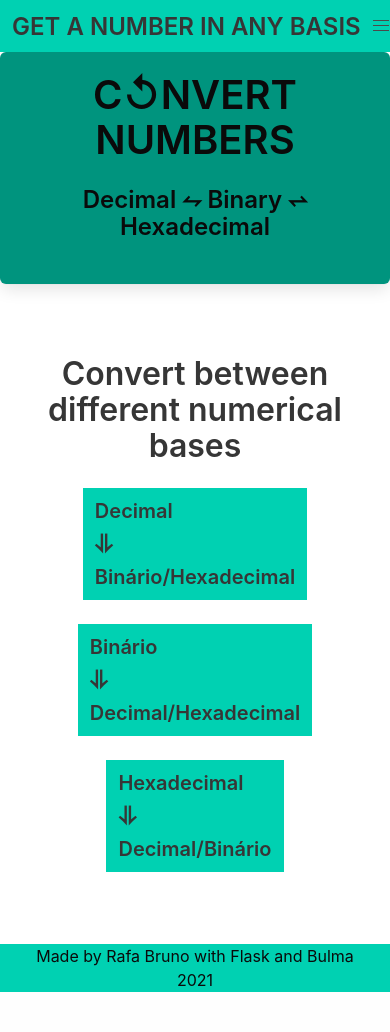
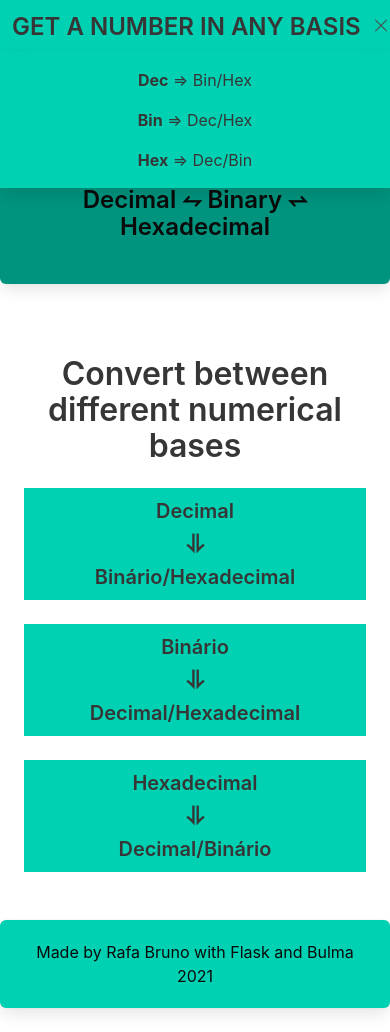
Before and after one commit to rafarbop/ConvertNumbers, a Flask app: page / in a window 390 px wide, after a click that opens the changed part. Before the commit the page ends 992 px from the top, so only its background shows below. Run offline with Flask 2, Linux system fonts and the light colour scheme.

Commit message:
mobile worked

```diff
--- a/templates/base.html
+++ b/templates/base.html
@@ -11,7 +11,16 @@
     # endblock
     Convert Numbers
     </title>
+    <style>
+        @media screen and (max-width: 1024px) {
+            .navbar-end {
+                display: flex;
+                flex-direction: column;
+                align-items: center;
+            }
+        }
 
+    </style>
 </head>
 <body>
     # include "header.html"
@@ -19,10 +28,39 @@
     # block content_base
     # endblock content_base
 
-    <div class='hero-foot has-background-primary'>
-        <p class='has-text-centered has-text-black'>Made by Rafa Bruno with Flask and Bulma</p>
-        <p class='has-text-centered has-text-black'>2021</p>
+    <div class='hero-foot box has-background-primary has-text-centered has-text-black'>
+        <p>
+            Made by Rafa Bruno with Flask and Bulma
+        </p>
+        <p>2021</p>
     </div>
 
+    <script>
+        document.addEventListener('DOMContentLoaded', () => {
+
+        // Get all "navbar-burger" elements
+        const $navbarBurgers = Array.prototype.slice.call(document.querySelectorAll('.navbar-burger'), 0);
+
+        // Check if there are any navbar burgers
+        if ($navbarBurgers.length > 0) {
+
+        // Add a click event on each of them
+        $navbarBurgers.forEach( el => {
+            el.addEventListener('click', () => {
+
+            // Get the target from the "data-target" attribute
+            const target = el.dataset.target;
+            const $target = document.getElementById(target);
+
+            // Toggle the "is-active" class on both the "navbar-burger" and the "navbar-menu"
+            el.classList.toggle('is-active');
+            $target.classList.toggle('is-active');
+
+            });
+        });
+        }
+
+        });
+    </script>
 </body>
 </html>
--- a/templates/header.html
+++ b/templates/header.html
@@ -1,22 +1,24 @@
 <header class="box has-background-primary-dark">
-  <p class="title is-2 has-text-centered ">
+  <p class="title is-2 has-text-centered">
     <a class="has-text-black" href="/">C&olarr;NVERT NUMBERS</a>
   </p>
   <p class="title is-4 has-text-centered has-text-black">
     Decimal &lurdshar; Binary &ldrushar; Hexadecimal
   </p>
-  <nav class="navbar has-background-primary is-fixed-top">
+  <nav class="navbar has-background-primary is-fixed-top" role="navigation" aria-label="main navigation">
     <div class="navbar-brand">
       <div class="navbar-item">
-        <p class="title is-4 has-text-grey-darker">GET A NUMBER IN ANY BASIS</p>
+        <p class="title is-4 is-5-mobile has-text-grey-darker">GET A NUMBER IN ANY BASIS</p>
       </div>
-      <a role="button" class="navbar-burger" data-target="navbarBasic">
+      <a role="button" class="navbar-burger" aria-label="menu" aria-expanded="false" data-target="navbarBasic">
         <span aria-hidden="true"></span>
         <span aria-hidden="true"></span>
         <span aria-hidden="true"></span>
       </a>
     </div>
-    <div id="navbarBasic" class="navbar-menu">
+    <div id="navbarBasic" class="navbar-menu has-background-primary">
+      <div class="navbar-start">
+      </div>
       <div class="navbar-end">
         <a href="/decimal" class="navbar-item has-text-grey-darker"><strong>Dec</strong> &rArr; Bin/Hex</a>
         <a href="/binary" class="navbar-item has-text-grey-darker"><strong>Bin</strong> &rArr; Dec/Hex</a>
--- a/templates/index.html
+++ b/templates/index.html
@@ -6,30 +6,23 @@
         <h1 class="title is-center has-text-centered">
             Convert between different numerical bases
         </h1>
-        <div class="is-flex is-flex-direction-column is-align-items-center">
-            <div>
-                <a href="/decimal" class="title is-5 navbar-item has-text-grey-darker has-background-primary  is-flex is-flex-direction-column">
+        <div class="columns is-centered">
+            <div class="column is-half-desktop">
+                <a href="/decimal" class="title is-5 navbar-item has-text-grey-darker has-background-primary is-flex is-flex-direction-column is-align-items-center">
                     <p>Decimal</p>
                     <p class="is-size-4">&dHar;</p>
                     <p>Binário/Hexadecimal</p>
                 </a>
-                <p></p>
-            </div>
-            <div>
-                <a href="/binary" class="title is-5 navbar-item has-text-grey-darker has-background-primary is-flex is-flex-direction-column">
+                <a href="/binary" class="title is-5 navbar-item has-text-grey-darker has-background-primary is-flex is-flex-direction-column  is-align-items-center">
                     <p>Binário</p>
                     <p class="is-size-4">&dHar;</p>
                     <p>Decimal/Hexadecimal</p>
                 </a>
-                <p></p>
-            </div>
-            <div>
-                <a href="/hexadecimal" class="title is-5 navbar-item has-text-grey-darker has-background-primary is-flex is-flex-direction-column">
+                <a href="/hexadecimal" class="title is-5 navbar-item has-text-grey-darker has-background-primary is-flex is-flex-direction-column  is-align-items-center">
                     <p>Hexadecimal</p>
                     <p class="is-size-4">&dHar;</p>
                     <p>Decimal/Binário</p>
                 </a>
-                <p></p>
             </div>
 
         </div>
```
Also changed, not shown: templates/binary.html (+4 -4 lines), templates/decimal.html (+3 -4 lines), templates/hexadecimal.html (+4 -4 lines).
